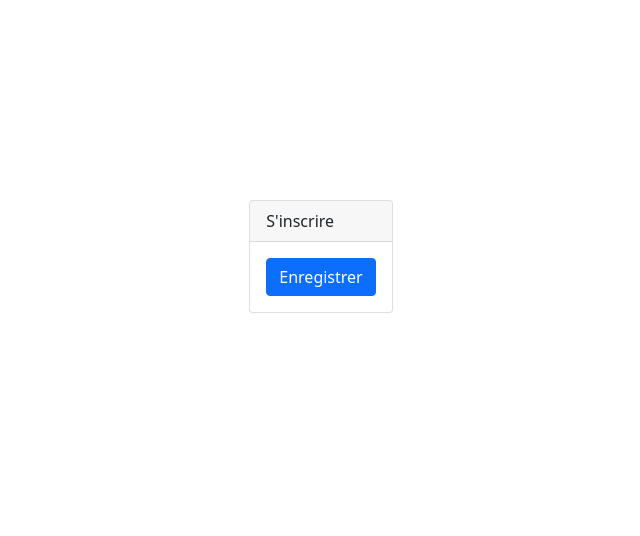
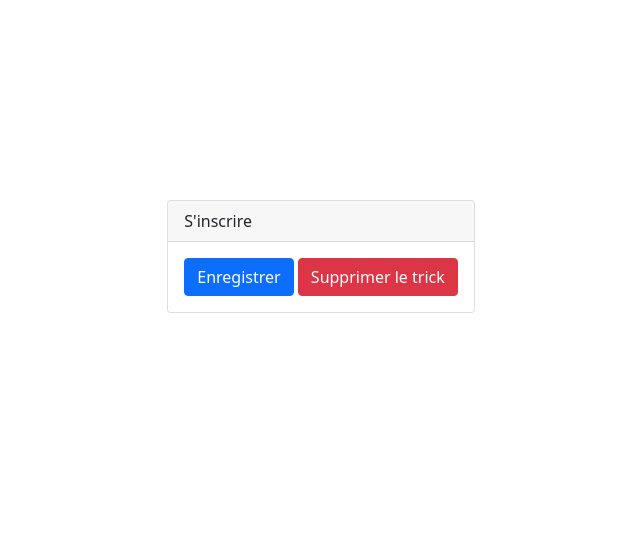
Before and after one commit to Mickaelr20/SnowTricks, a Symfony app: template templates/trick/edit.html.twig in a window 1280 px wide. Shown: the part 131-667 px from the top of the page, without its empty margins (319-959 px from the left). Run offline with Twig, Linux system fonts and the light colour scheme; the template is opened without the code that fills it, so the values that code supplies are empty; some libraries are stand-ins or nearby versions.

Commit message:
Ajout suppression trick

```diff
--- /dev/null
+++ b/templates/Elements/Modals/trick/delete.html.twig
@@ -0,0 +1,21 @@
+{% block trick_delete_button %}
+    <button type="button" class="btn btn-danger" data-bs-toggle="modal" data-bs-target="#TrickDeleteModal">
+        Supprimer le trick
+    </button>
+{% endblock %}
+
+{% block trick_delete_modal %}
+<div class="modal fade" id="TrickDeleteModal" tabindex="-1" aria-labelledby="TrickDeleteModalLabel" aria-hidden="true">
+  <div class="modal-dialog modal-dialog-centered">
+    <div class="modal-content">
+      <div class="modal-body text-center">
+        <h4 class="mb-3">Souhaitez - vous vraiment supprimer ce trick ?</h5>
+        <div class="d-flex flex-row justify-content-center flex-wrap">
+            <button type="button" class="m-2 btn btn-secondary" data-bs-dismiss="modal">Non</button>
+            <a href="/trick/delete/{{trick.id}}" class="m-2 btn btn-danger">Oui</a>
+        </div>
+      </div>
+    </div>
+  </div>
+</div>
+{% endblock %}
--- a/templates/trick/edit.html.twig
+++ b/templates/trick/edit.html.twig
@@ -1,10 +1,13 @@
 {% extends 'base.html.twig' %}
+
+{% use "Elements/Modals/trick/delete.html.twig" %}
 
 {% block title %}
   Log in!
 {% endblock %}
 
 {% block content %}
+  {{ block('trick_delete_modal') }}
   <div class="h-100 d-flex">
     <div class="m-auto p-1 p-sm-0">
       <div class="card">
@@ -16,6 +19,7 @@
           {{ form_rest(form) }}
 
           <button class="btn btn-primary" type="submit">Enregistrer</button>
+          {{ block('trick_delete_button') }}
           {{ form_end(form) }}
         </div>
       </div>
```
Also changed, not shown: src/Controller/TrickController.php (+17 -1 lines).
